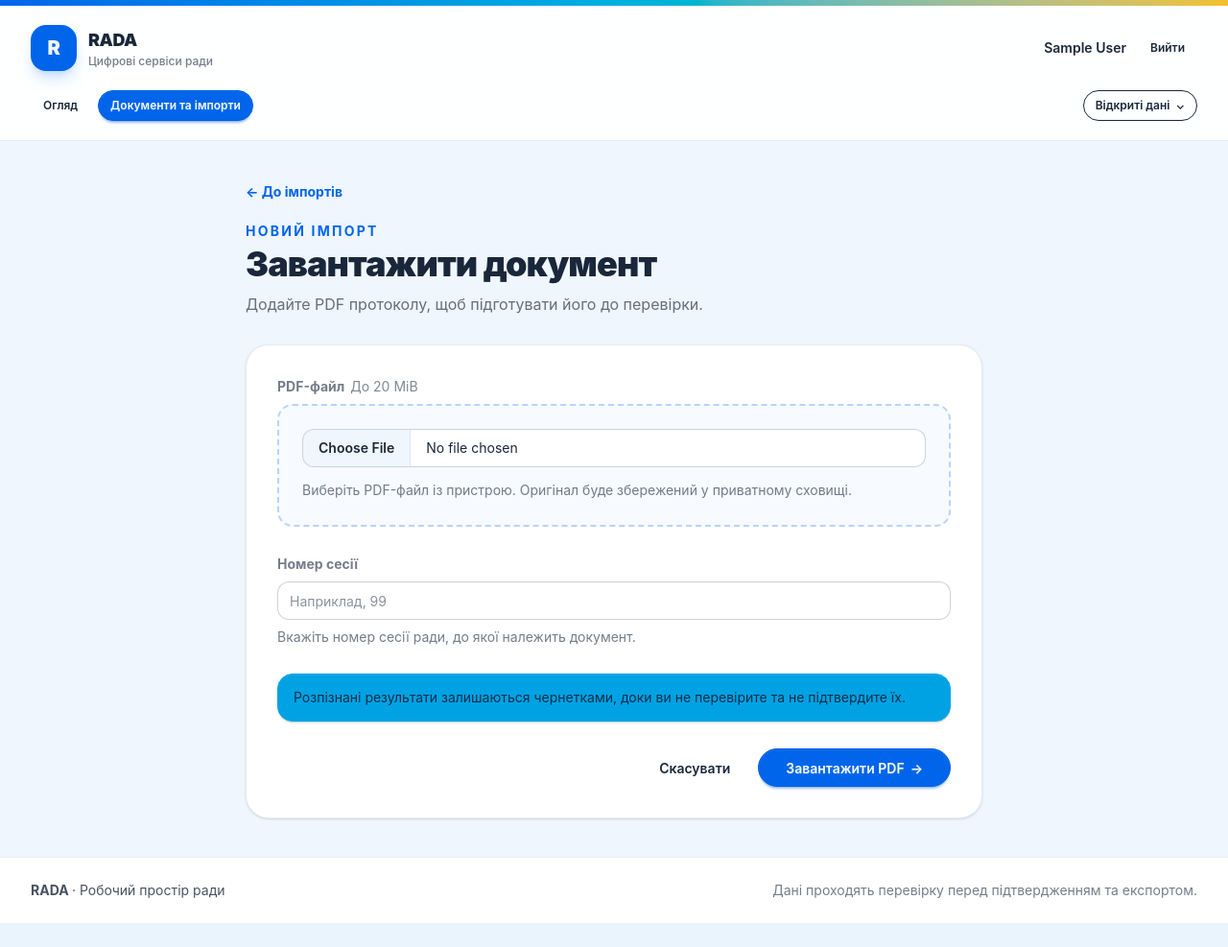
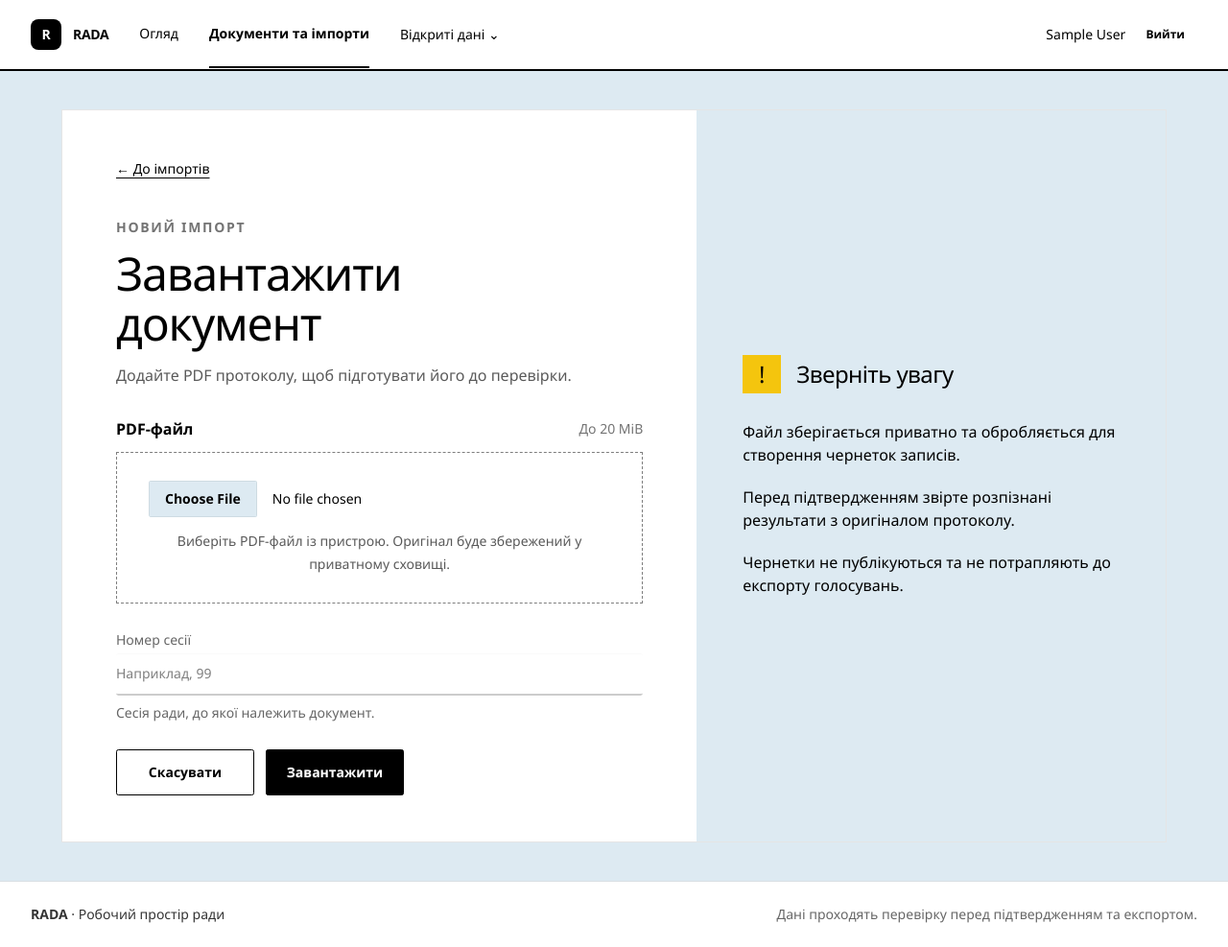
Before and after one commit to andriymiz/rada, a Laravel app: page /imports/create in a window 1280 px wide. Shown: the whole page at 96% size. Before the commit the page ends 962 px from the top, so only its background shows below. Run offline with Laravel 12, Linux system fonts and the light colour scheme; the visitor is signed in with stand-in values (Sample User, id 1); style sheets or scripts are compiled from the project's sources.

Commit message:
Apply reference-inspired RADA visual language
Co-authored-by: andriymiz <36619688+andriymiz@users.noreply.github.com>

```diff
--- a/resources/css/app.css
+++ b/resources/css/app.css
@@ -10,29 +10,29 @@
     prefersdark: false;
     color-scheme: light;
 
-    --color-primary: oklch(54% 0.22 258);
-    --color-primary-content: oklch(98% 0.01 258);
-    --color-secondary: oklch(83% 0.16 88);
-    --color-secondary-content: oklch(27% 0.05 258);
-    --color-accent: oklch(69% 0.16 221);
-    --color-accent-content: oklch(98% 0.01 221);
-    --color-neutral: oklch(28% 0.04 258);
-    --color-neutral-content: oklch(96% 0.01 258);
+    --color-primary: oklch(0% 0 0);
+    --color-primary-content: oklch(100% 0 0);
+    --color-secondary: oklch(84% 0.17 91);
+    --color-secondary-content: oklch(0% 0 0);
+    --color-accent: oklch(91% 0.02 235);
+    --color-accent-content: oklch(0% 0 0);
+    --color-neutral: oklch(15% 0 0);
+    --color-neutral-content: oklch(100% 0 0);
     --color-base-100: oklch(100% 0 0);
-    --color-base-200: oklch(97% 0.012 250);
-    --color-base-300: oklch(92% 0.018 250);
-    --color-base-content: oklch(27% 0.04 258);
-    --color-info: oklch(67% 0.15 235);
-    --color-success: oklch(66% 0.16 153);
-    --color-warning: oklch(82% 0.16 85);
-    --color-error: oklch(61% 0.22 27);
-    --radius-box: 1.5rem;
-    --radius-field: 0.9rem;
-    --radius-selector: 9999px;
+    --color-base-200: oklch(93% 0.018 235);
+    --color-base-300: oklch(86% 0.012 235);
+    --color-base-content: oklch(0% 0 0);
+    --color-info: oklch(90% 0.025 235);
+    --color-success: oklch(74% 0.13 150);
+    --color-warning: oklch(84% 0.17 91);
+    --color-error: oklch(62% 0.22 25);
+    --radius-box: 0.25rem;
+    --radius-field: 0.15rem;
+    --radius-selector: 0.15rem;
 }
 
 @theme {
-    --font-sans: "Inter", "Segoe UI", ui-sans-serif, system-ui, sans-serif;
+    --font-sans: "Segoe UI", ui-sans-serif, system-ui, sans-serif;
 }
 
 html {
@@ -42,14 +42,54 @@ html {
 body {
     min-width: 320px;
     min-height: 100vh;
+    font-feature-settings: "ss01" on;
 }
 
 ::selection {
     color: white;
-    background: #1769ff;
+    background: #000;
 }
 
 :focus-visible {
-    outline: 3px solid #f7c948;
+    outline: 2px solid #111;
     outline-offset: 3px;
 }
+
+.btn,
+.input,
+.file-input,
+.checkbox,
+.badge,
+.card,
+.alert {
+    border-radius: 0.15rem !important;
+}
+
+.card {
+    box-shadow: none !important;
+}
+
+.btn-primary {
+    border-color: #000;
+    background: #000;
+    color: #fff;
+    box-shadow: none;
+}
+
+.btn-primary:hover {
+    border-color: #333;
+    background: #333;
+}
+
+.btn-secondary {
+    border-color: #f2c500;
+    background: #f2c500;
+    color: #000;
+    box-shadow: none;
+}
+
+.input:focus,
+.file-input:focus {
+    outline: 2px solid #111;
+    outline-offset: 0;
+}
--- a/resources/views/imports/create.blade.php
+++ b/resources/views/imports/create.blade.php
@@ -3,40 +3,48 @@
 @section('title', 'Завантажити PDF')
 
 @section('content')
-    <div class="mx-auto max-w-3xl">
-        <a class="link link-primary text-sm font-bold no-underline hover:underline" href="{{ route('imports.index') }}">← До імпортів</a>
-        <div class="mb-7 mt-5">
-            <p class="text-sm font-bold uppercase tracking-[0.16em] text-primary">Новий імпорт</p>
-            <h1 class="mt-1 text-3xl font-black tracking-tight sm:text-4xl">Завантажити документ</h1>
-            <p class="mt-2 text-base leading-7 text-base-content/65">Додайте PDF протоколу, щоб підготувати його до перевірки.</p>
-        </div>
+    <div class="grid overflow-hidden border border-black/10 bg-base-100 lg:grid-cols-[1.15fr_0.85fr]">
+        <section class="px-6 py-9 sm:px-10 sm:py-12 lg:px-14">
+            <a class="text-sm font-medium underline decoration-1 underline-offset-4 hover:no-underline" href="{{ route('imports.index') }}">← До імпортів</a>
+            <p class="mt-10 text-sm font-bold uppercase tracking-[0.12em] text-base-content/55">Новий імпорт</p>
+            <h1 class="mt-3 text-4xl font-medium leading-[1.08] tracking-tight sm:text-5xl">Завантажити<br>документ</h1>
+            <p class="mt-4 max-w-lg leading-6 text-base-content/65">Додайте PDF протоколу, щоб підготувати його до перевірки.</p>
 
-        <form class="card rounded-3xl border border-base-300/70 bg-base-100 shadow-sm" method="post" action="{{ route('imports.store') }}" enctype="multipart/form-data">
-            @csrf
-            <div class="card-body gap-7 p-5 sm:p-8">
-                <div>
-                    <label class="label mb-2" for="document">
-                        <span class="label-text font-bold">PDF-файл</span>
-                        <span class="label-text-alt text-base-content/55">До {{ number_format($maxKilobytes / 1024, 0) }} MiB</span>
-                    </label>
-                    <div class="rounded-2xl border-2 border-dashed border-primary/25 bg-primary/[0.03] p-4 sm:p-6">
-                        <input class="file-input file-input-bordered w-full rounded-xl" id="document" type="file" name="document" accept="application/pdf,.pdf" aria-describedby="document-help" required>
-                        <p class="mt-3 text-sm leading-6 text-base-content/60" id="document-help">Виберіть PDF-файл із пристрою. Оригінал буде збережений у приватному сховищі.</p>
-                    </div>
+            <form class="mt-8" method="post" action="{{ route('imports.store') }}" enctype="multipart/form-data">
+                @csrf
+                <label class="mb-7 block" for="document">
+                    <span class="mb-3 flex items-center justify-between gap-3">
+                        <span class="font-semibold">PDF-файл</span>
+                        <span class="text-sm text-base-content/55">До {{ number_format($maxKilobytes / 1024, 0) }} MiB</span>
+                    </span>
+                    <span class="block border border-dashed border-black/50 px-4 py-7 text-center sm:px-8">
+                        <input class="file-input file-input-ghost w-full max-w-full" id="document" type="file" name="document" accept="application/pdf,.pdf" aria-describedby="document-help" required>
+                        <span class="mt-3 block text-sm leading-6 text-base-content/65" id="document-help">Виберіть PDF-файл із пристрою. Оригінал буде збережений у приватному сховищі.</span>
+                    </span>
+                </label>
+                <label class="mb-7 block" for="session_number">
+                    <span class="mb-1 block text-sm text-base-content/60">Номер сесії</span>
+                    <input class="input input-bordered h-11 w-full rounded-none border-x-0 border-t-0 border-b-2 bg-transparent px-0 focus:border-black" id="session_number" type="text" name="session_number" value="{{ old('session_number') }}" maxlength="64" placeholder="Наприклад, 99" autocomplete="off" required>
+                    <span class="mt-2 block text-sm text-base-content/60">Сесія ради, до якої належить документ.</span>
+                </label>
+                <div class="flex flex-col-reverse gap-3 sm:flex-row">
+                    <a class="btn btn-outline h-12 min-w-36 rounded-full border-black text-black hover:bg-black hover:text-white" href="{{ route('imports.index') }}">Скасувати</a>
+                    <button class="btn btn-primary h-12 min-w-36 rounded-full" type="submit">Завантажити</button>
                 </div>
-                <div>
-                    <label class="label mb-2" for="session_number"><span class="label-text font-bold">Номер сесії</span></label>
-                    <input class="input input-bordered w-full rounded-xl" id="session_number" type="text" name="session_number" value="{{ old('session_number') }}" maxlength="64" placeholder="Наприклад, 99" autocomplete="off" required>
-                    <p class="mt-2 text-sm text-base-content/60">Вкажіть номер сесії ради, до якої належить документ.</p>
+            </form>
+        </section>
+        <aside class="flex items-center bg-base-200 px-6 py-9 sm:px-10 lg:px-12">
+            <div class="mx-auto w-full max-w-lg">
+                <div class="flex items-center gap-4">
+                    <span class="grid size-10 shrink-0 place-items-center bg-secondary text-2xl" aria-hidden="true">!</span>
+                    <h2 class="text-2xl font-medium tracking-tight">Зверніть увагу</h2>
                 </div>
-                <div class="alert alert-info rounded-2xl text-sm leading-6">
-                    <span>Розпізнані результати залишаються чернетками, доки ви не перевірите та не підтвердите їх.</span>
-                </div>
-                <div class="flex flex-col-reverse gap-3 sm:flex-row sm:justify-end">
-                    <a class="btn btn-ghost rounded-full" href="{{ route('imports.index') }}">Скасувати</a>
-                    <button class="btn btn-primary rounded-full px-7" type="submit">Завантажити PDF <span aria-hidden="true">→</span></button>
+                <div class="mt-7 space-y-5 text-base leading-6">
+                    <p>Файл зберігається приватно та обробляється для створення чернеток записів.</p>
+                    <p>Перед підтвердженням звірте розпізнані результати з оригіналом протоколу.</p>
+                    <p>Чернетки не публікуються та не потрапляють до експорту голосувань.</p>
                 </div>
             </div>
-        </form>
+        </aside>
     </div>
 @endsection
--- a/resources/views/layouts/app.blade.php
+++ b/resources/views/layouts/app.blade.php
@@ -3,56 +3,42 @@
 <head>
     <meta charset="utf-8">
     <meta name="viewport" content="width=device-width, initial-scale=1">
-    <meta name="theme-color" content="#1769ff">
+    <meta name="theme-color" content="#ffffff">
     <title>@yield('title', 'Портал ради') — RADA</title>
     @vite('resources/css/app.css')
 </head>
 <body class="bg-base-200 text-base-content antialiased">
-<div class="h-1.5 bg-gradient-to-r from-primary via-accent to-secondary"></div>
-<header class="border-b border-base-300/70 bg-base-100/95">
-    <div class="mx-auto flex max-w-7xl flex-col gap-5 px-4 py-5 sm:px-6 lg:px-8">
-        <div class="flex items-center justify-between gap-4">
-            <a class="group flex items-center gap-3 rounded-2xl" href="{{ auth()->check() ? route('dashboard') : route('login') }}">
-                <span class="grid size-12 place-items-center rounded-2xl bg-primary text-xl font-black tracking-tight text-primary-content shadow-lg shadow-primary/20">R</span>
-                <span>
-                    <span class="block text-lg font-black tracking-tight">RADA</span>
-                    <span class="block text-xs font-medium text-base-content/60">Цифрові сервіси ради</span>
-                </span>
+<header class="border-b-2 border-black bg-base-100">
+    <div class="mx-auto max-w-7xl px-4 sm:px-6 lg:px-8">
+        <div class="flex min-h-[4.5rem] items-center gap-5 sm:gap-8">
+            <a class="flex shrink-0 items-center gap-3" href="{{ auth()->check() ? route('dashboard') : route('login') }}" aria-label="RADA — головна сторінка">
+                <span class="grid size-8 place-items-center rounded-lg bg-black text-sm font-black text-white">R</span>
+                <span class="hidden text-sm font-bold tracking-tight sm:inline">RADA</span>
             </a>
             @auth
-                <div class="hidden items-center gap-3 sm:flex">
-                    <span class="max-w-48 truncate text-sm font-semibold">{{ auth()->user()->name }}</span>
+                <nav aria-label="Головна навігація" class="flex min-w-0 flex-1 items-center gap-6 overflow-x-auto whitespace-nowrap text-sm font-medium [scrollbar-width:none] [&::-webkit-scrollbar]:hidden sm:gap-8">
+                    <a class="border-b-2 py-6 {{ request()->routeIs('dashboard') ? 'border-black font-bold' : 'border-transparent hover:border-black' }}" href="{{ route('dashboard') }}">Огляд</a>
+                    <a class="border-b-2 py-6 {{ request()->routeIs('imports.*') ? 'border-black font-bold' : 'border-transparent hover:border-black' }}" href="{{ route('imports.index') }}">Документи та імпорти</a>
+                    <details class="dropdown">
+                        <summary class="cursor-pointer list-none py-6 hover:underline">Відкриті дані <span aria-hidden="true">⌄</span></summary>
+                        <ul class="menu dropdown-content z-10 mt-0 w-64 rounded-none border border-black/15 bg-base-100 p-2 shadow-lg">
+                            <li><a href="{{ route('exports.motions') }}">Порядок денний <span class="text-xs text-base-content/50">motions.csv</span></a></li>
+                            <li><a href="{{ route('exports.votings') }}">Поіменні голоси <span class="text-xs text-base-content/50">votings.csv</span></a></li>
+                        </ul>
+                    </details>
+                </nav>
+                <div class="flex shrink-0 items-center gap-2">
+                    <span class="hidden max-w-48 truncate text-sm font-medium lg:inline">{{ auth()->user()->name }}</span>
                     <form method="post" action="{{ route('logout') }}">
                         @csrf
-                        <button class="btn btn-ghost btn-sm rounded-full" type="submit">Вийти</button>
+                        <button class="btn btn-ghost btn-sm rounded-full font-semibold" type="submit">Вийти</button>
                     </form>
                 </div>
             @endauth
         </div>
-        @auth
-            <nav aria-label="Головна навігація" class="flex flex-wrap items-center gap-2">
-                <a class="btn btn-sm rounded-full {{ request()->routeIs('dashboard') ? 'btn-primary' : 'btn-ghost' }}" href="{{ route('dashboard') }}">Огляд</a>
-                <a class="btn btn-sm rounded-full {{ request()->routeIs('imports.*') ? 'btn-primary' : 'btn-ghost' }}" href="{{ route('imports.index') }}">Документи та імпорти</a>
-                <div class="hidden flex-1 sm:block"></div>
-                <details class="dropdown dropdown-end">
-                    <summary class="btn btn-sm btn-outline rounded-full">Відкриті дані <span aria-hidden="true">⌄</span></summary>
-                    <ul class="menu dropdown-content z-10 mt-2 w-64 rounded-2xl border border-base-300 bg-base-100 p-2 shadow-xl">
-                        <li><a href="{{ route('exports.motions') }}">Порядок денний <span class="text-xs text-base-content/50">motions.csv</span></a></li>
-                        <li><a href="{{ route('exports.votings') }}">Поіменні голоси <span class="text-xs text-base-content/50">votings.csv</span></a></li>
-                    </ul>
-                </details>
-                <div class="flex w-full items-center justify-between border-t border-base-300 pt-3 sm:hidden">
-                    <span class="max-w-48 truncate text-sm font-semibold">{{ auth()->user()->name }}</span>
-                    <form method="post" action="{{ route('logout') }}">
-                        @csrf
-                        <button class="btn btn-ghost btn-sm rounded-full" type="submit">Вийти</button>
-                    </form>
-                </div>
-            </nav>
-        @endauth
     </div>
 </header>
-<main class="mx-auto min-h-[70vh] w-full max-w-7xl px-4 py-8 sm:px-6 sm:py-10 lg:px-8">
+<main class="mx-auto min-h-[75vh] w-full max-w-7xl px-4 py-8 sm:px-6 sm:py-10 lg:px-8">
     <div class="mx-auto max-w-6xl">
         @if (session('status'))
             <div class="alert alert-success mb-6 rounded-2xl shadow-sm" role="status">
```
Also changed, not shown: resources/views/auth/login.blade.php (+35 -35 lines), resources/views/dashboard.blade.php (+20 -14 lines).
